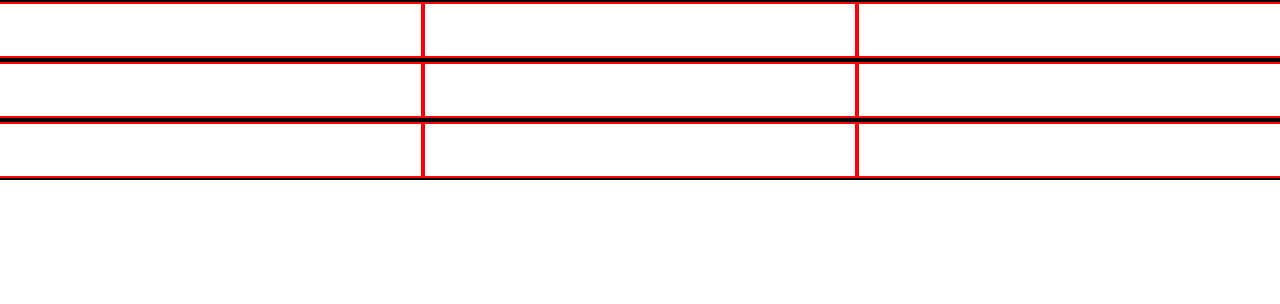
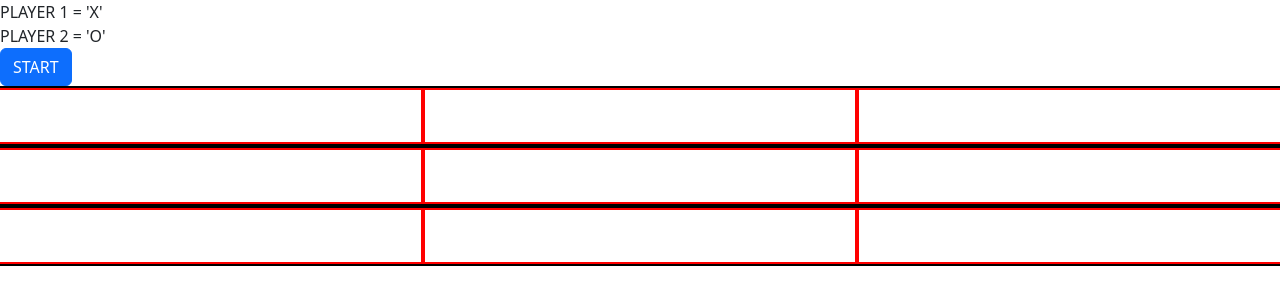
Before and after one commit to Ineshtandy/Tic_Tac_Toe, a website: page index.html in a window 1280 px wide. Drawn offline with nearby package versions, Linux system fonts and the light colour scheme.

Commit message:
HTML FILE UPDATE added: player symbol divs, start-restart button, current turn indicator(non functional)

```diff
--- a/index.html
+++ b/index.html
@@ -13,6 +13,12 @@
     <link rel="stylesheet" href="/node_modules/bootstrap/dist/css/bootstrap.css">
 </head>
 <body>
+    <div class="player-info-area">
+        <div class="player1">PLAYER 1 = 'X'</div>
+        <div class="player2">PLAYER 2 = 'O'</div>
+        <div class="start-button btn btn-primary" onclick="starter()">START</div>
+        <div class="current-turn"></div>
+    </div>
     <div class="display-area"></div>
 
     <script src="index.js"></script>
```
